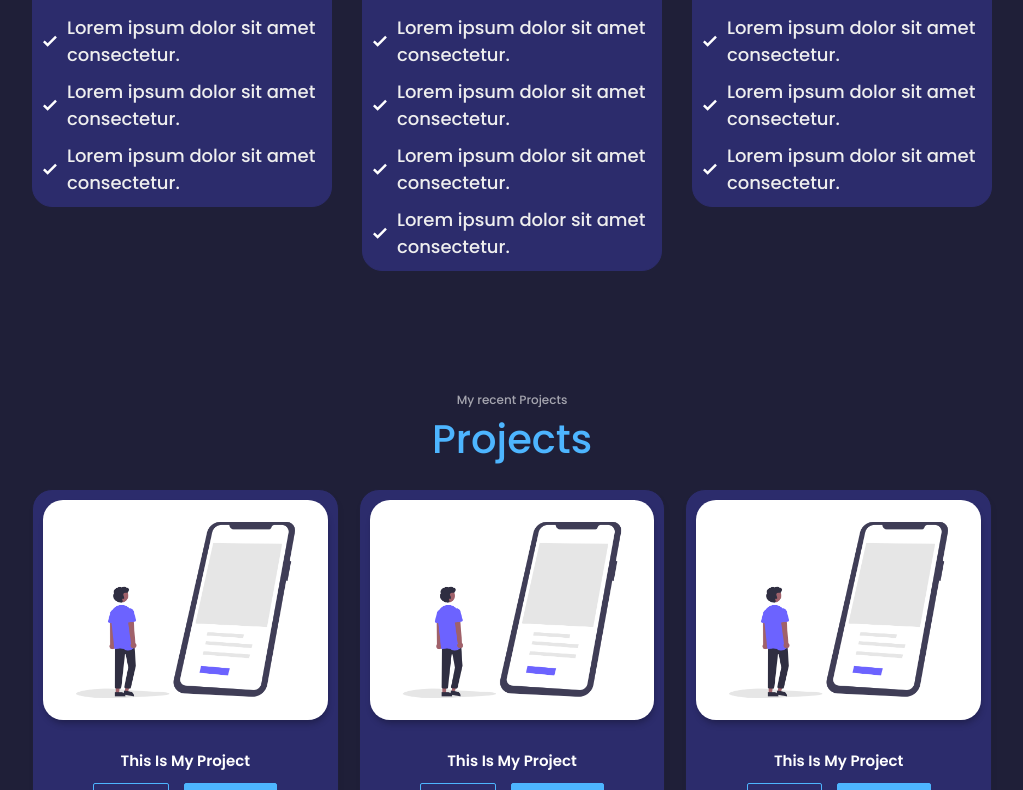
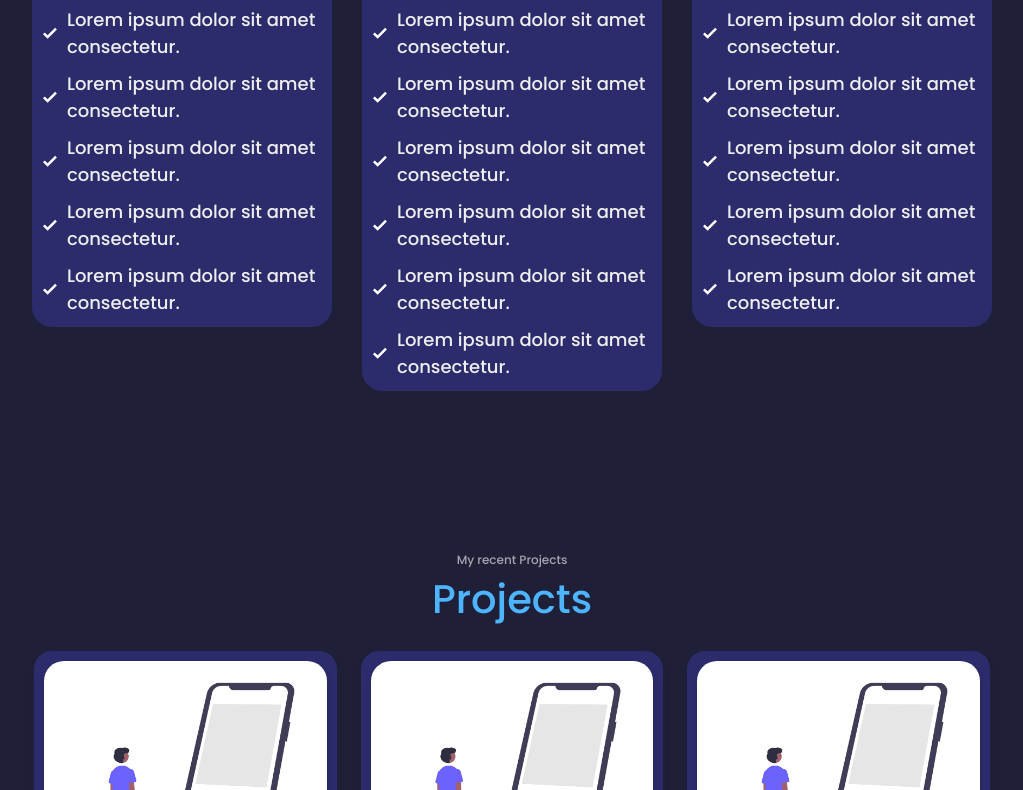
Before and after one commit to kodcapsule/React-Portfolio-App, a React (Create React App) app: page / in a window 1280 px wide. Shown: the part 2010-2800 px from the top of the page, without its empty margins (128-1151 px from the left). Built offline with nearby package versions, Linux system fonts and the light colour scheme.

Commit message:
added testimonial section

```diff
--- a/src/App.jsx
+++ b/src/App.jsx
@@ -19,8 +19,8 @@ const App = () => {
       <About />
       <Experience />
       <Services />
+      <Portfolio />
       <Testimonials />
-      <Portfolio />
       <Contact />
       <Footer />
     </>
--- a/src/components/contact/Contact.jsx
+++ b/src/components/contact/Contact.jsx
@@ -2,7 +2,7 @@ import React from "react";
 
 import "./contact.css";
 const Contact = () => {
-  return <section id="contact"></section>;
+  return <section></section>;
 };
 
 export default Contact;
--- a/src/components/portfolio/Portfolio.jsx
+++ b/src/components/portfolio/Portfolio.jsx
@@ -3,7 +3,7 @@ import "./portfolio.css";
 import PRJ from "../../assets/prj.png";
 const Portfolio = () => {
   return (
-    <section id="services">
+    <section>
       <h5>My recent Projects</h5>
       <h2>Projects</h2>
       <div className="container portfolio_container">
--- a/src/components/portfolio/portfolio.css
+++ b/src/components/portfolio/portfolio.css
@@ -6,11 +6,17 @@
 
 .portfolio_item {
   width: 100%;
-  border: 1px solid var(--color-bg);
+  border: 2px solid var(--color-bg);
   border-radius: 2rem;
   background: var(--color-bg-varient);
   box-shadow: 1px 5px 7px -2px rgba(0, 0, 0, 0.1);
   padding: 1rem;
+  transition: var(--transition-primary);
+}
+
+.portfolio_item:hover {
+  background: transparent;
+  border-color: var(--color-bg-varient);
 }
 
 .image_container {
--- a/src/components/testimonials/Testimonials.jsx
+++ b/src/components/testimonials/Testimonials.jsx
@@ -1,8 +1,12 @@
 import React from "react";
-
 import "./testimonials.css";
 const Testimonials = () => {
-  return <div></div>;
+  return (
+    <section id="services">
+      <h5>Reviews From Clients </h5>
+      <h2>Testimonials</h2>
+    </section>
+  );
 };
 
 export default Testimonials;
--- a/src/index.css
+++ b/src/index.css
@@ -64,8 +64,8 @@ h1 {
 
 section {
   padding-top: 4rem;
-  margin-top: 8rem;
-  max-height: 100vh;
+  margin-top: 12rem;
+  /* max-height: 90vh; */
 }
 
 section > h2,
```
